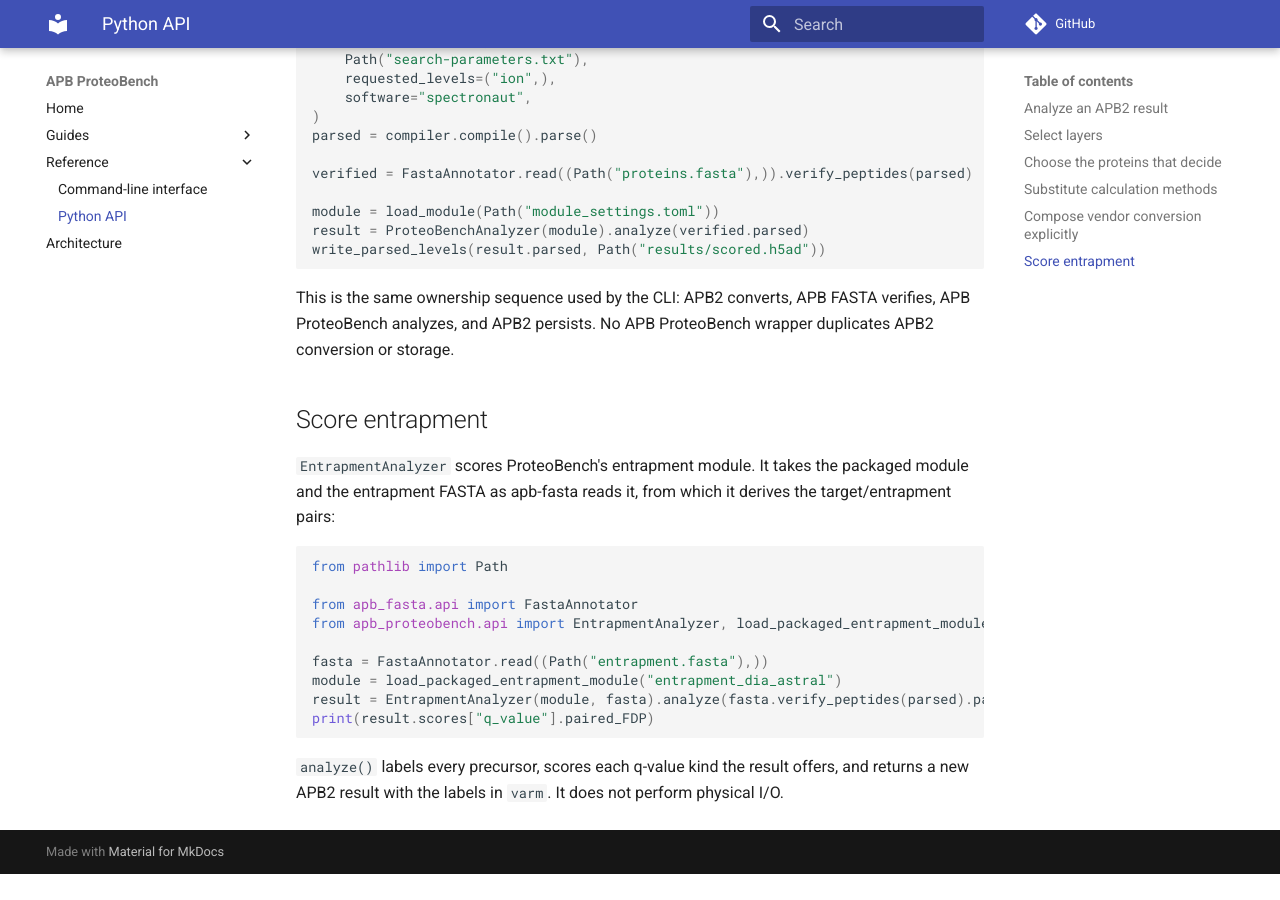
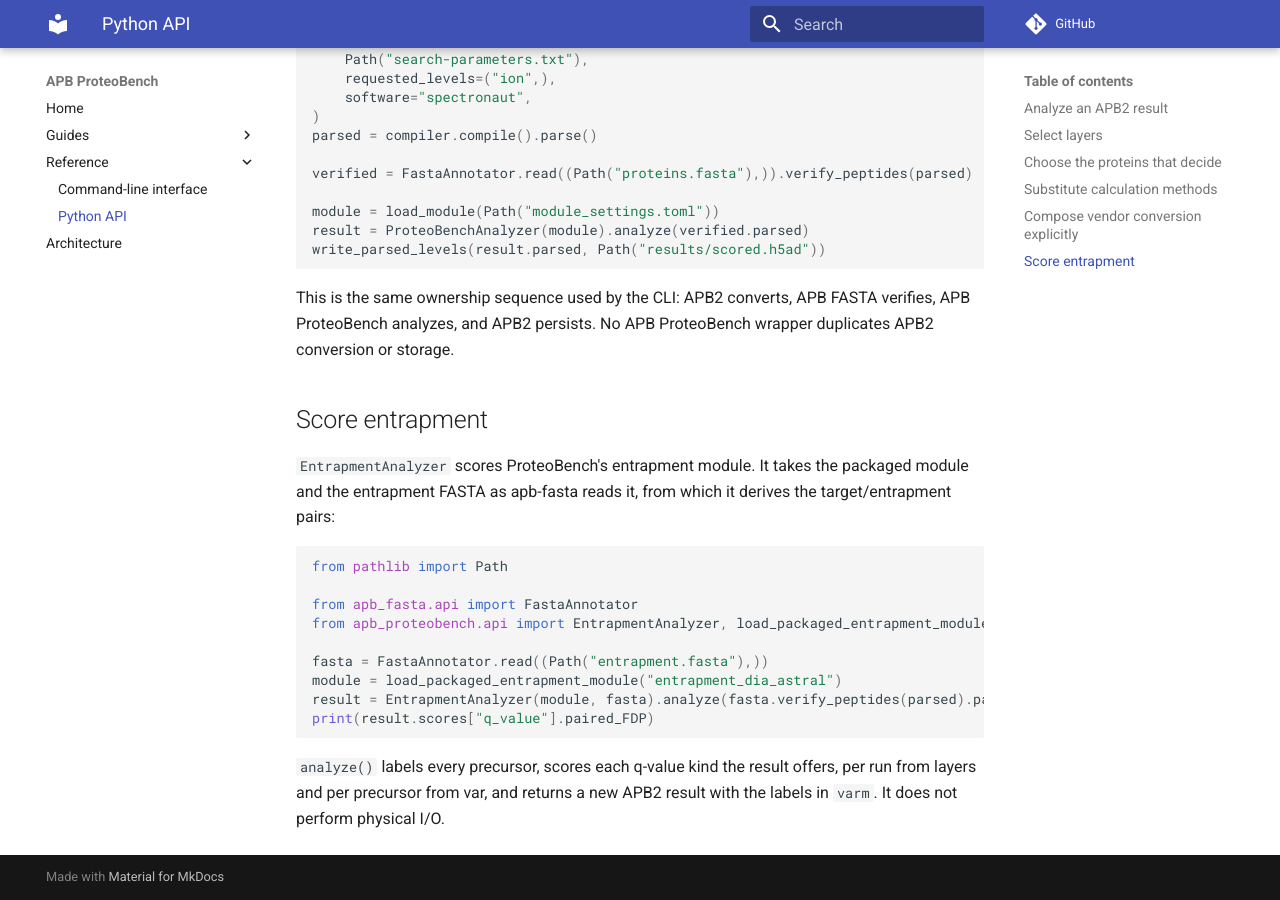
Before and after one commit to anndata-omics-bridge/apb-proteobench, an MkDocs documentation site: the page built from docs/api.md, in a window 1280 px wide and 900 px high, scrolled down 2382 px. Built offline with MkDocs 1.6.1 and Material for MkDocs 9.7.7, drawn with Linux system fonts in a browser that asks for light colours; comment, search, counter and statistics services are not loaded; before the commit the page ends 3256 px from its top, so only the background shows below that.

Commit message:
docs: CHANGES entry for q-value kinds from var; --strict help follows apb2

````diff
--- a/docs/api.md
+++ b/docs/api.md
@@ -120,4 +120,4 @@ result = EntrapmentAnalyzer(module, fasta).analyze(fasta.verify_peptides(parsed)
 print(result.scores["q_value"].paired_FDP)
 ```
 
-`analyze()` labels every precursor, scores each q-value kind the result offers, and returns a new APB2 result with the labels in `varm`. It does not perform physical I/O.
+`analyze()` labels every precursor, scores each q-value kind the result offers, per run from layers and per precursor from var, and returns a new APB2 result with the labels in `varm`. It does not perform physical I/O.
````
Also changed, not shown: CHANGES.md (+4 -0 lines), docs/cli.md (+1 -1 lines), 2 other files.
